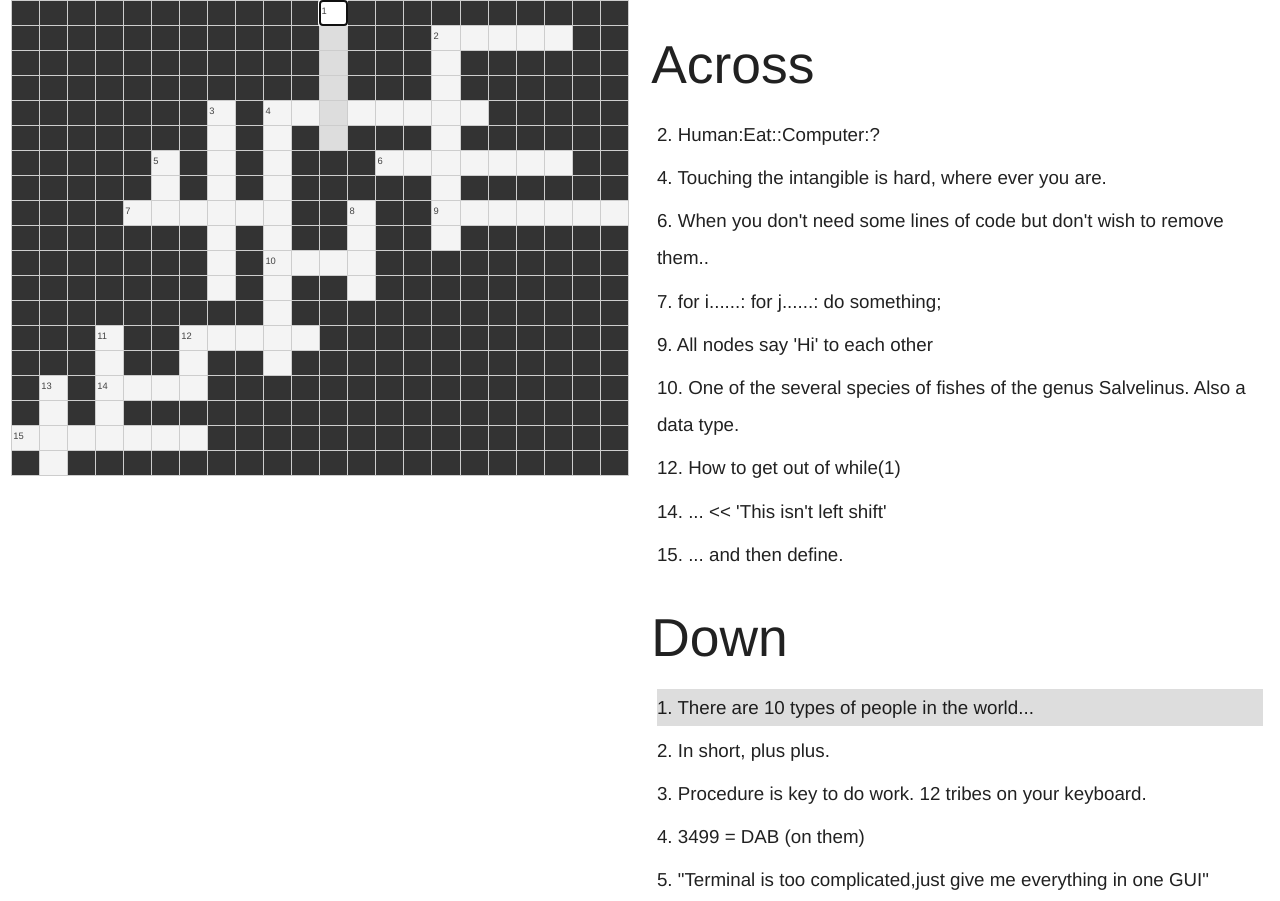
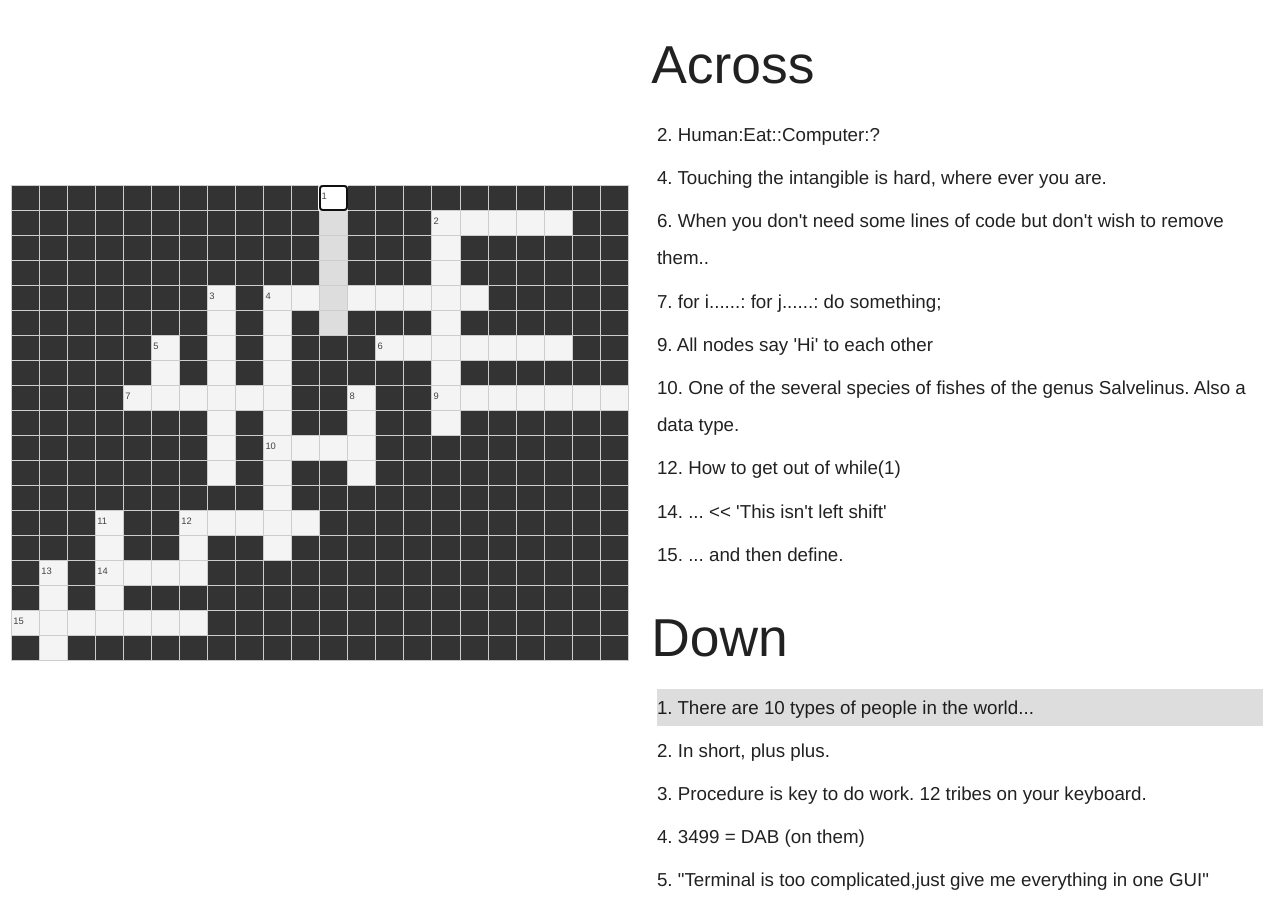
Before and after one commit to csea-nitc/threads-website, a PHP site: page /crossword.php in a window 1280 px wide. Shown: the top 901 px of the page. Run offline with PHP 8.4, Linux system fonts and the light colour scheme.

Commit message:
changed cr style

```diff
--- a/crossword.php
+++ b/crossword.php
@@ -33,6 +33,7 @@
 			border-collapse: collapse;
 			border-spacing: 0;
 			max-width: 100%;
+			margin-top:30%;
 		}
 		table tr{
 			width: 100%;
```
